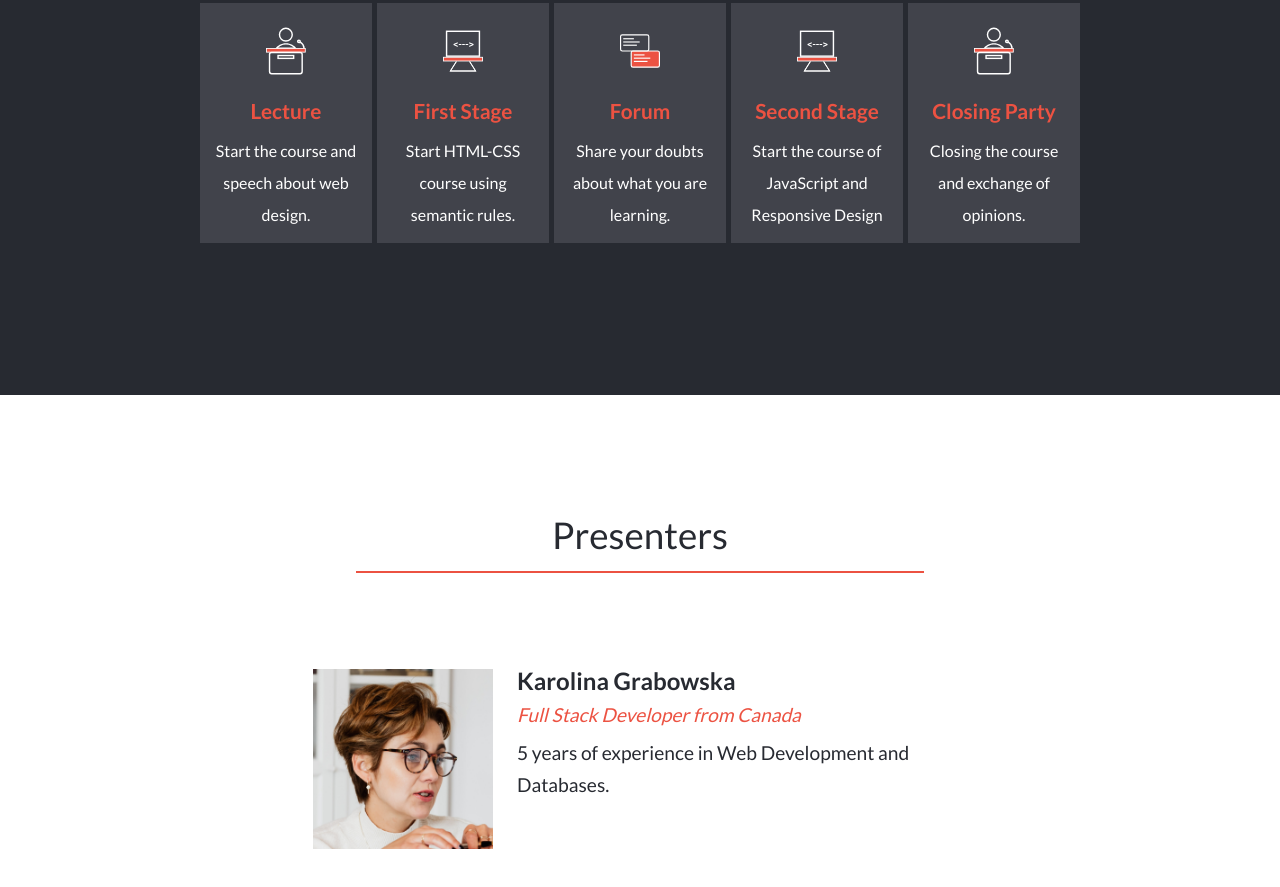
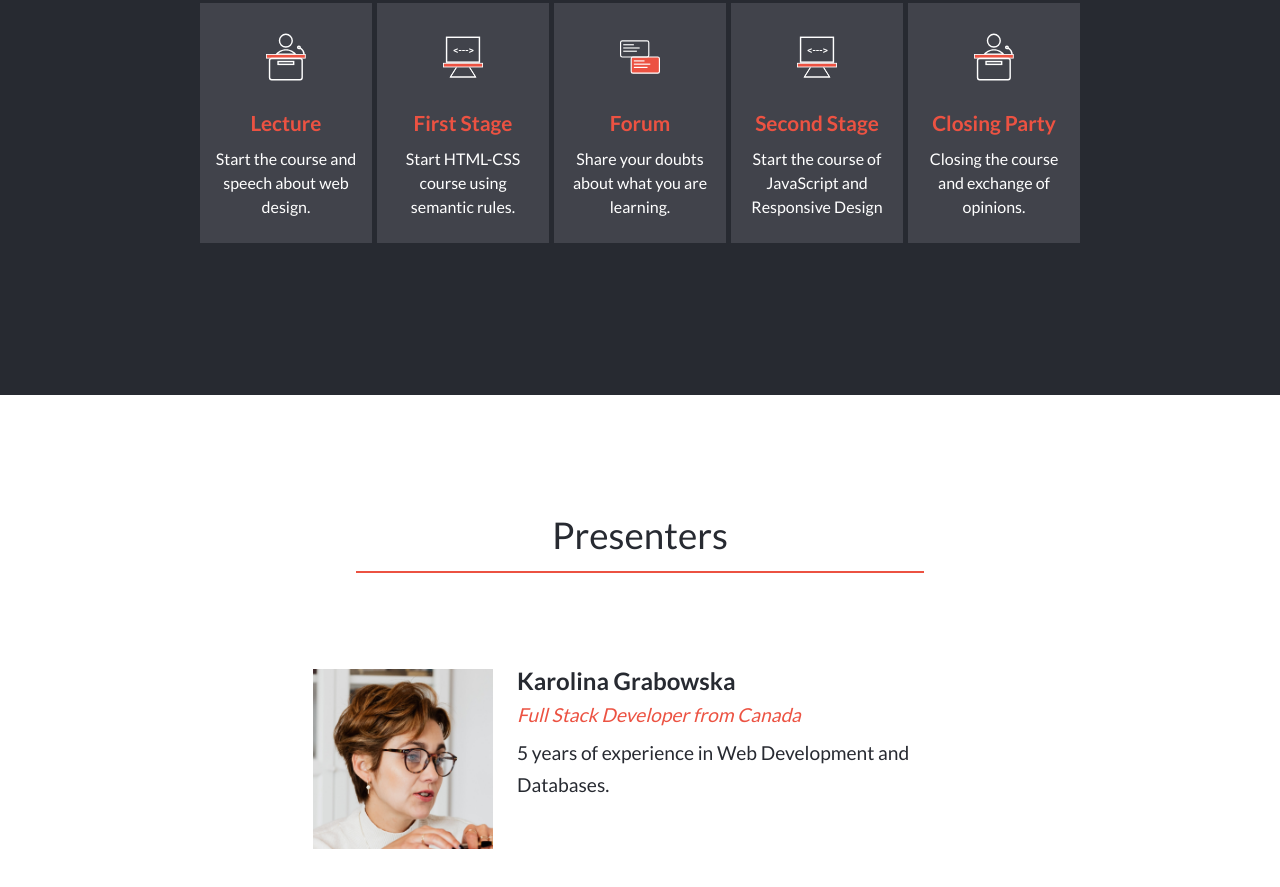
Before and after one commit to ArthurGC/Web_Design_Course_Website, a plain HTML site: page index.html in a window 1280 px wide. Shown: the part 1139-2026 px from the top of the page. Drawn offline with Linux system fonts and the light colour scheme.

Commit message:
Fix flex property in program section

```diff
--- a/scss/layout-home/_media.scss
+++ b/scss/layout-home/_media.scss
@@ -253,7 +253,7 @@
   }
 
   .program {
-    padding: 8rem 64px;
+    padding: 6rem 48px;
 
     ul {
       margin-top: 64px;
@@ -263,25 +263,23 @@
 
       li {
         flex-direction: column;
-        width: 172px;
-        height: 240px;
+        width: 127px;
+        height: 193px;
         padding: 12px;
 
         img {
-          width: 40px;
-          height: 40px;
-          flex-basis: 100%;
+          width: 30px;
+          height: 30px;
         }
 
         h3 {
-          font-size: 1.3rem;
+          font-size: 1rem;
         }
 
         p {
-          font-size: 1rem;
+          font-size: 0.7rem;
           text-align: center;
-          line-height: 32px;
-          flex-basis: 100%;
+          line-height: 24px;
         }
       }
     }
@@ -446,6 +444,33 @@
     }
   }
 
+  .program {
+    padding: 8rem 64px;
+
+    ul {
+      li {
+        width: 172px;
+        height: 240px;
+        padding: 12px;
+
+        img {
+          width: 40px;
+          height: 40px;
+          flex-basis: 100%;
+        }
+
+        h3 {
+          font-size: 1.3rem;
+        }
+
+        p {
+          font-size: 1rem;
+          flex-basis: 100%;
+        }
+      }
+    }
+  }
+
   footer {
     gap: 72px;
 
```
Also changed, not shown: css/home/home.css, 1 other file.
